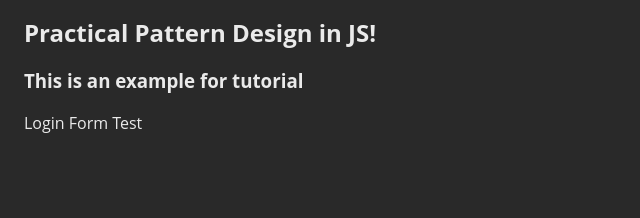
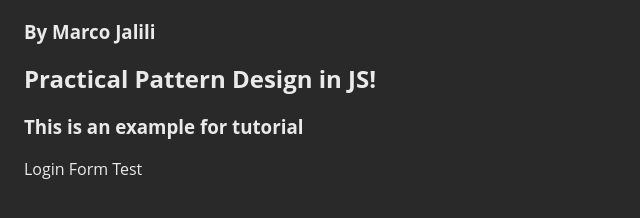
Before and after one commit to Mhjalil/Pattern-Design-in-JS, a plain HTML site: page index.html in a window 1280 px wide. Shown: the whole page, without its empty margins (0-640 px from the left). Drawn offline with Linux system fonts and the light colour scheme.

Commit message:
Added new lines on html codes

```diff
--- a/index.html
+++ b/index.html
@@ -2,7 +2,8 @@
 <html>
 <head>
     <meta charset="utf-8">
-    <title>Js Learning Tutorial with Marco Jalili</title>
+    <title>Js Learning Tutorial</title>
+    <h3>By Marco Jalili</h3>
     <link href="styles/main.css" type="text/css" rel="stylesheet">
 </head>
 
```
